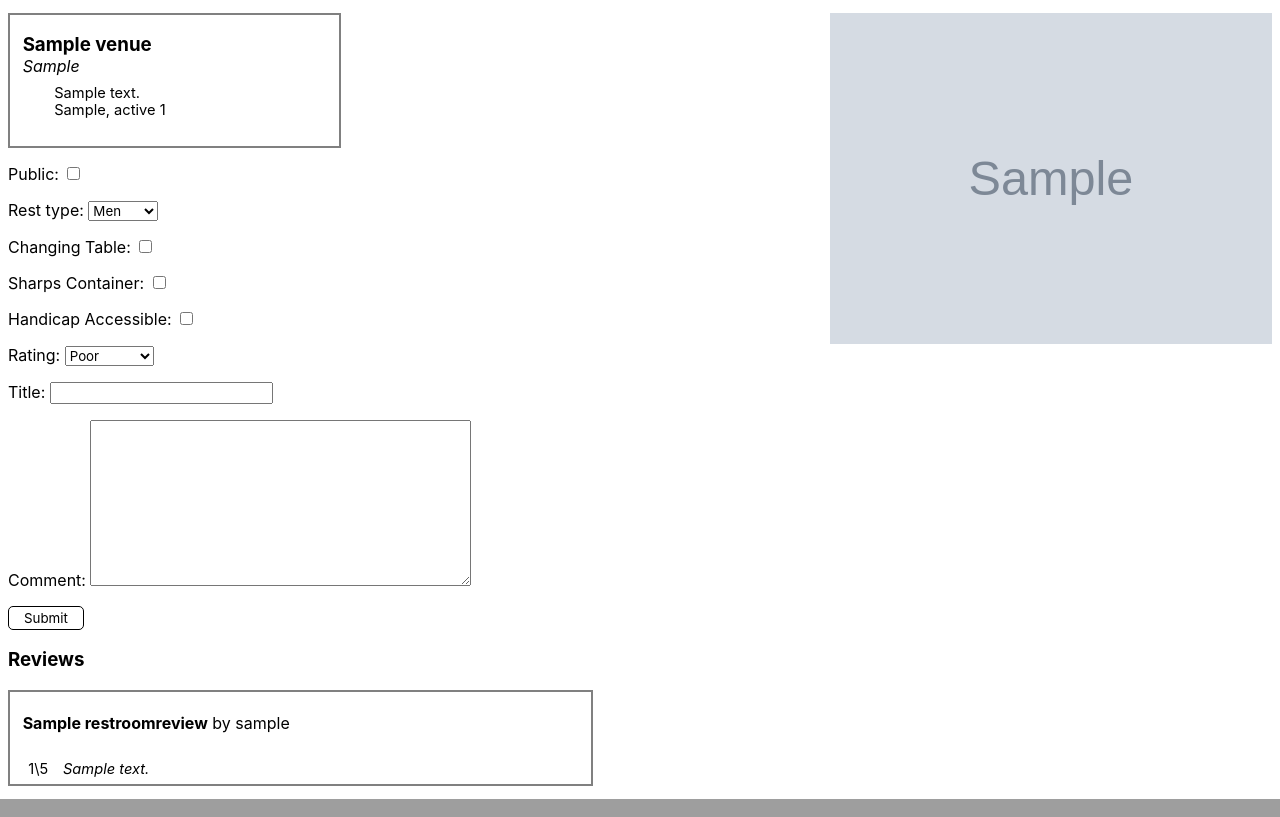
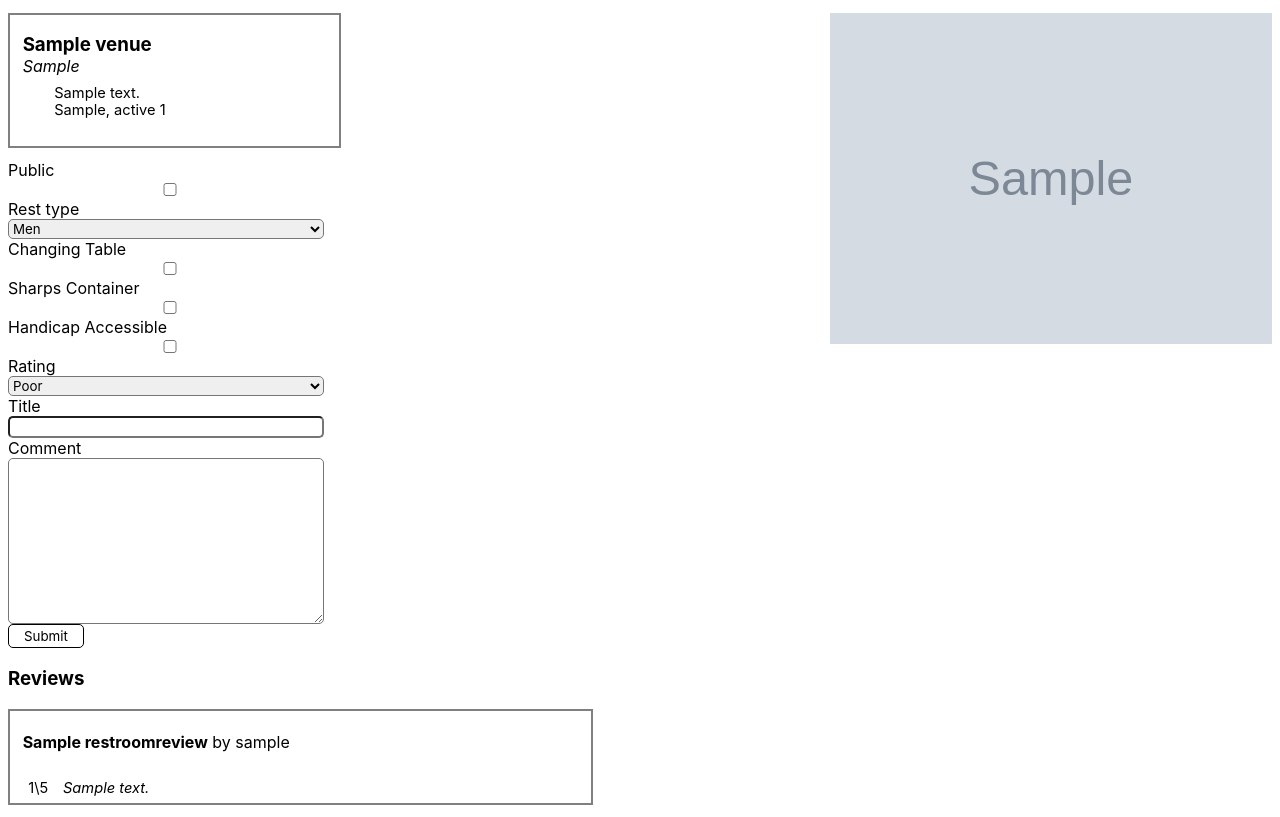
Before and after one commit to danibarstad/RestroomRater, a Django app: page /venues/detail/1/ in a window 1280 px wide. Shown: the part 792-1609 px from the top of the page. Run offline with Django 3.2, Linux system fonts and the light colour scheme; tables that the repository leaves empty hold one stand-in row (values such as "Sample post"); grey boxes marked "Sample" are stand-in pictures; some libraries are stand-ins or nearby versions.

Commit message:
started working with django_widget_tweaks to alter forms

```diff
--- a/restroomrater/restroom_rater/static/css/style.css
+++ b/restroomrater/restroom_rater/static/css/style.css
@@ -100,7 +100,11 @@ input[type="submit"]:active {
 .center {
     margin: auto;
     width: 60%;
-    /* border: 3px solid; */
     padding: 10px;
     text-align: center;
 }
+
+.form-control {
+    border-radius: 5px;
+    width: 25%;
+}
--- a/restroomrater/restroom_rater/templates/restroom_rater/venue_detail.html
+++ b/restroomrater/restroom_rater/templates/restroom_rater/venue_detail.html
@@ -1,5 +1,6 @@
 {% extends 'restroom_rater/base.html' %}
 {% block content %}
+{% load widget_tweaks %}
 
     <img class="venue_images" src="{{ venue.image }}" alt="{{ venue.name }}">
 
@@ -18,7 +19,22 @@
     <div>
         <form method="POST" action="{% url 'venue_detail' venue_pk=venue.pk %}">
             {% csrf_token %}
-            {{ restroom_form.as_p }}
+            <!-- {{ restroom_form.as_p }} -->
+
+            {% for hidden in restroom_form.hidden_fields %}
+                {{ hidden }}
+            {% endfor %}
+
+            {% for field in restroom_form %}
+                <div class="form-group">
+                    <label for="{{ field.id_for_label }}">{{ field.label }}</label><br>
+                    {{ field|add_class:'form-control' }}
+                    {% for error in field.errors %}
+                        <span class="help-block">{{ error }}</span>
+                    {% endfor %}
+                </div>
+            {% endfor %}
+
             <input type="submit" value="Submit">
         </form>
     </div>
--- a/restroomrater/restroomrater/settings.py
+++ b/restroomrater/restroomrater/settings.py
@@ -38,6 +38,7 @@ INSTALLED_APPS = [
     'django.contrib.messages',
     'django.contrib.staticfiles',
     'restroom_rater',
+    'widget_tweaks',
 ]
 
 MIDDLEWARE = [
```
